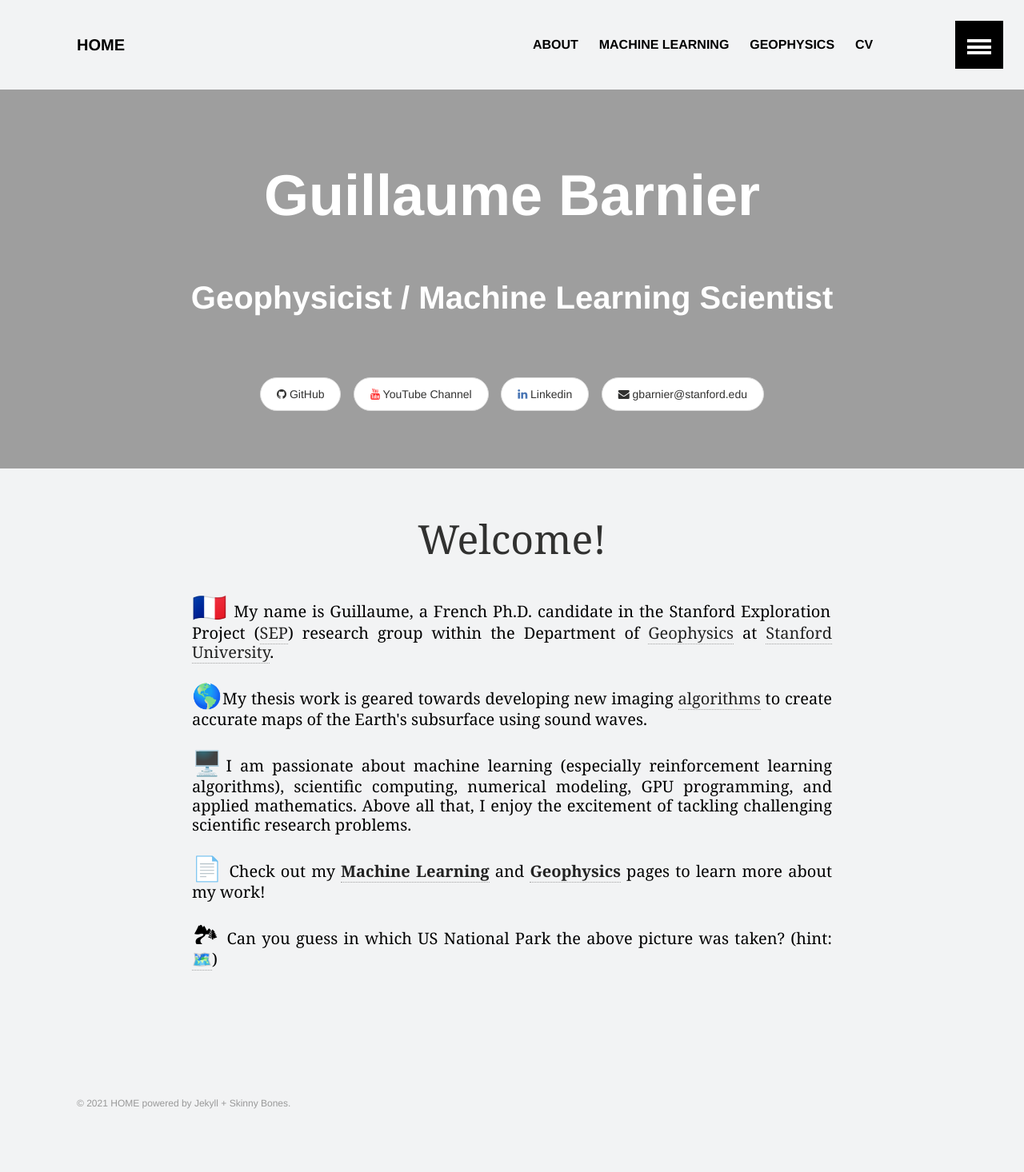
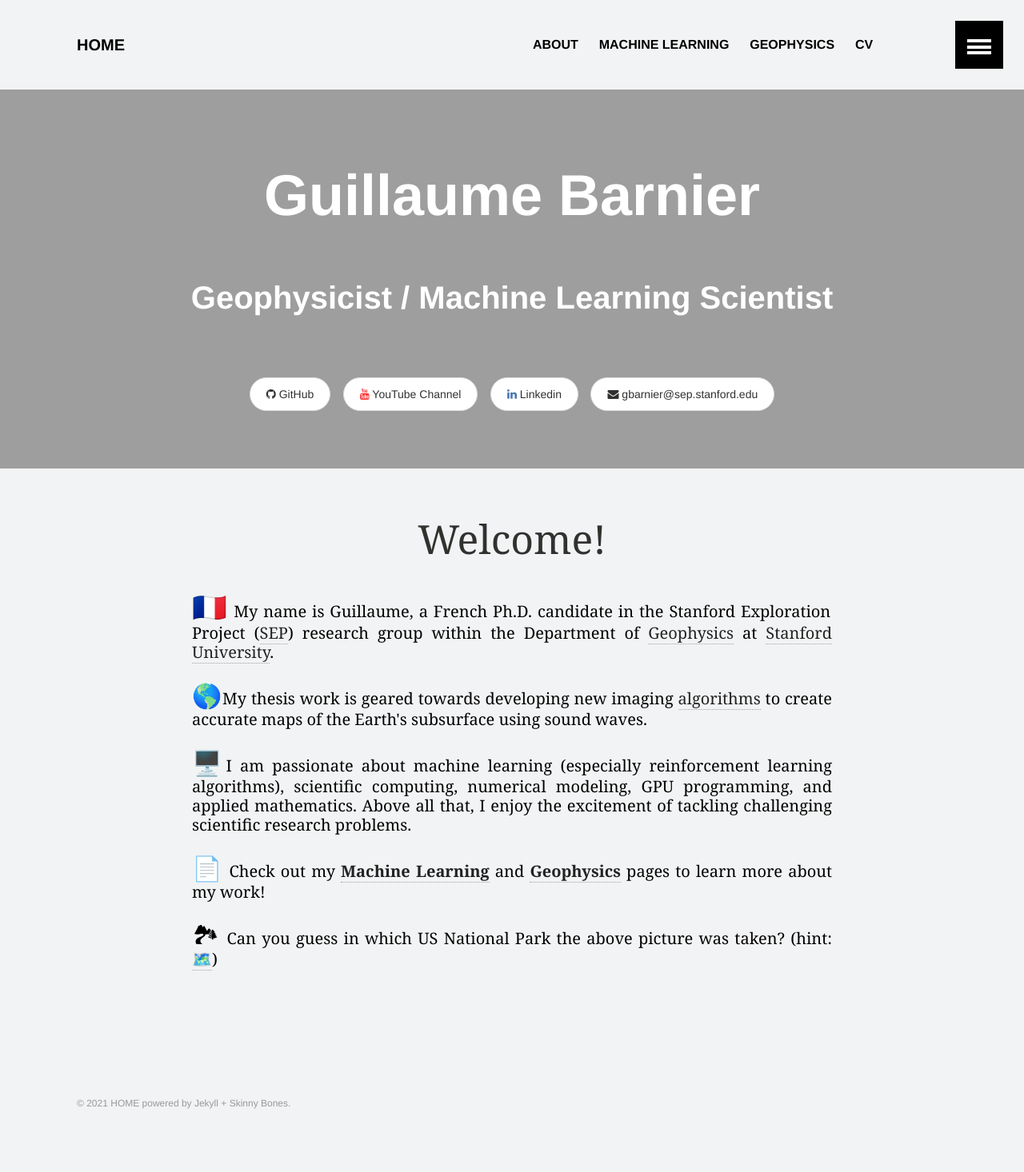
Before and after one commit to gbarnier/gbarnier.github.io, a Jekyll site: the page built from index.md, in a window 1280 px wide. Shown: the whole page at 80% size. Built offline with Jekyll 4.4.1, drawn with Linux system fonts in a browser that asks for light colours.

Commit message:
Update share-this.html

```diff
--- a/_includes/share-this.html
+++ b/_includes/share-this.html
@@ -2,5 +2,5 @@
 	<a class="btn-social facebook" href="https://github.com/gbarnier" target="_blank"><i class="fa fa-github" aria-hidden="true"></i> GitHub</a>
 	<a class="btn-social youtube" href="https://www.youtube.com/channel/UCjloQO0H6JnddXoB017mcog" target="_blank"><i class="fa fa-youtube" aria-hidden="true"></i> YouTube Channel</a>
 	<a class="btn-social linkedin" href="https://www.linkedin.com/in/guillaume-barnier" target="_blank"><i class="fa fa-linkedin" aria-hidden="true"></i> Linkedin</a>
-	<a class="btn-social email"  href="mailto:gbarnier@stanford.edu" target="_blank"><i class="fa fa-envelope" aria-hidden="true"></i> gbarnier@stanford.edu</a>
+	<a class="btn-social email"  href="mailto:gbarnier@stanford.edu" target="_blank"><i class="fa fa-envelope" aria-hidden="true"></i> gbarnier@sep.stanford.edu</a>
 </div>
```
